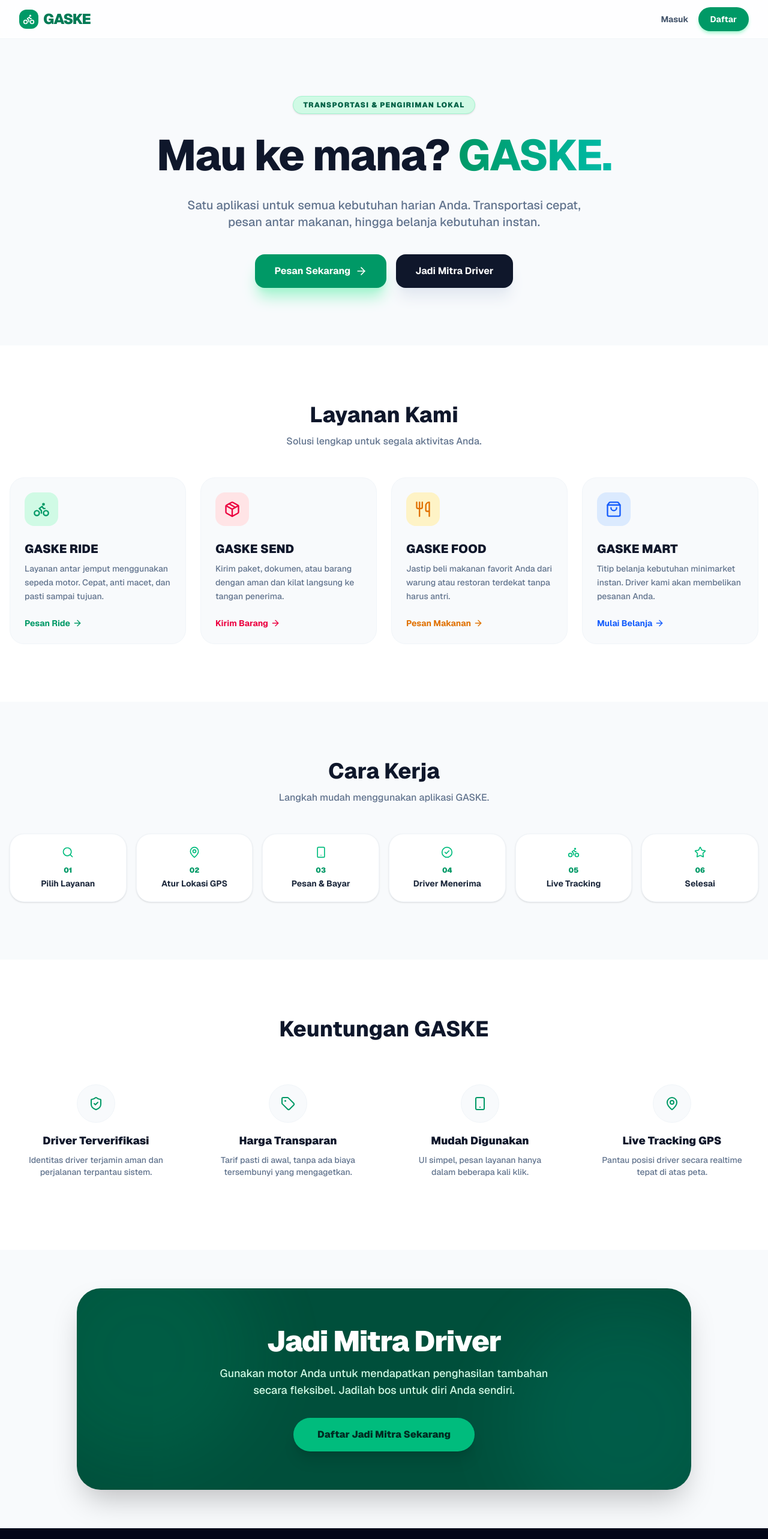
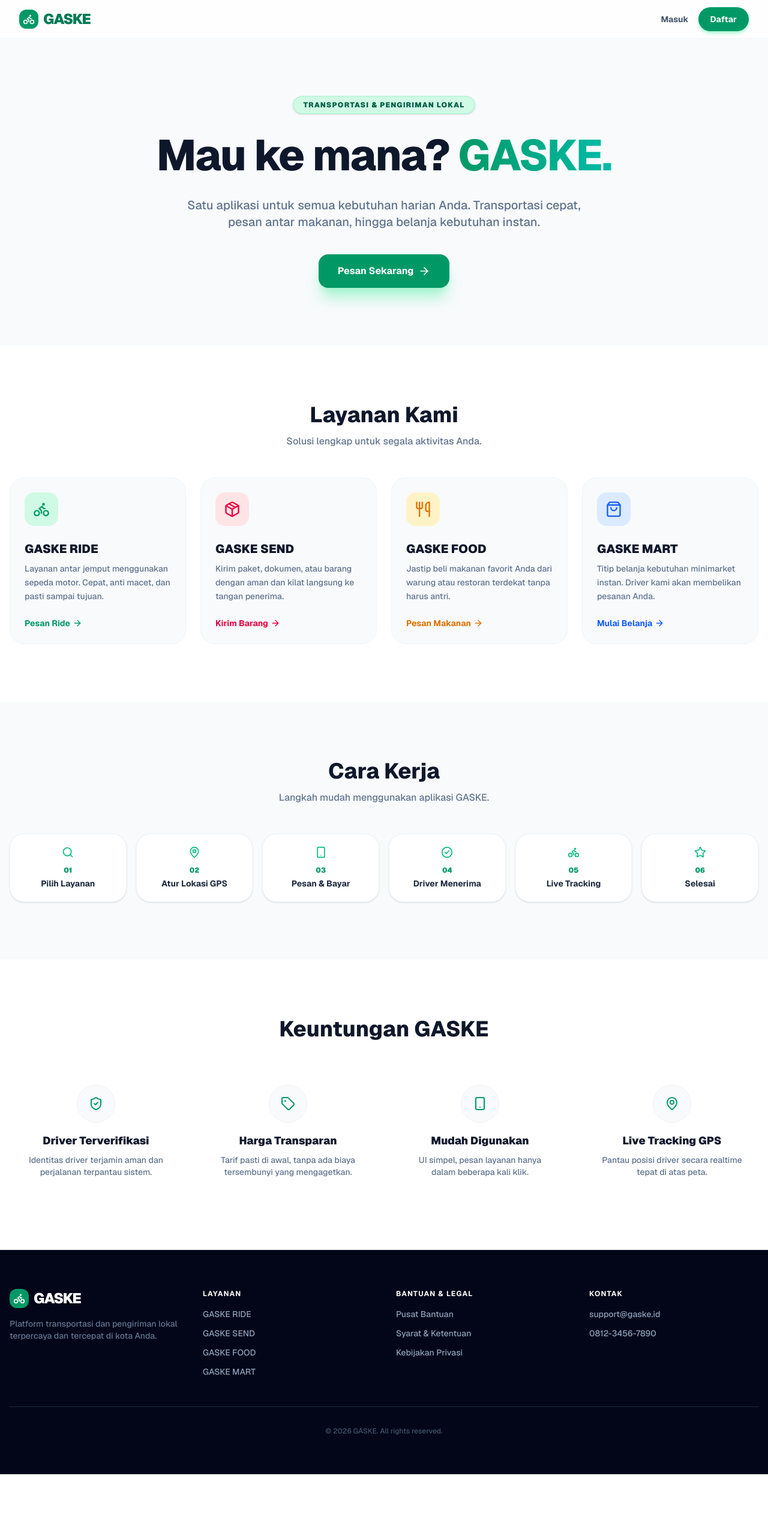
Before and after one commit to anantarenditya/gaske-app, a Next.js app: page / in a window 1280 px wide. Shown: the top 2566 px of the page at 60% size. After the commit the page ends 2458 px from the top, so only its background shows below. Built offline with nearby package versions, Linux system fonts and the light colour scheme.

Commit message:
Remove public driver registration links

```diff
--- a/app/page.tsx
+++ b/app/page.tsx
@@ -1,7 +1,6 @@
 'use client';
 
 import { useRouter } from 'next/navigation';
-import Link from 'next/link';
 import { Bike, Package, Utensils, ShoppingBag, ShieldCheck, Tag, Smartphone, Star, MapPin, Search, CheckCircle2, ArrowRight } from 'lucide-react';
 
 export default function LandingPage() {
@@ -52,11 +51,6 @@ export default function LandingPage() {
             <button onClick={() => router.push('/register')} className="w-full sm:w-auto flex items-center justify-center gap-2 bg-emerald-600 hover:bg-emerald-700 text-white px-8 py-4 rounded-2xl font-bold shadow-xl shadow-emerald-200 transition group cursor-pointer">
               Pesan Sekarang <ArrowRight className="w-5 h-5 group-hover:translate-x-1 transition" />
             </button>
-
-            {/* JADI MITRA DRIVER -> DRIVER (/driver/register) MENGGUNAKAN LINK */}
-            <Link href="/driver/register" className="w-full sm:w-auto flex items-center justify-center gap-2 bg-slate-900 hover:bg-slate-800 text-white px-8 py-4 rounded-2xl font-bold shadow-xl shadow-slate-200 transition cursor-pointer text-center">
-              Jadi Mitra Driver
-            </Link>
           </div>
         </section>
 
@@ -180,27 +174,6 @@ export default function LandingPage() {
             </div>
           </div>
         </section>
-
-        {/* CTA MITRA DRIVER */}
-        <section className="py-16 px-4">
-          <div className="max-w-5xl mx-auto bg-emerald-900 rounded-[2.5rem] p-8 md:p-16 text-center shadow-2xl relative overflow-hidden">
-            <div className="absolute top-0 left-0 w-full h-full opacity-10 pointer-events-none">
-              <div className="absolute w-96 h-96 bg-emerald-400 rounded-full blur-3xl -top-20 -left-20"></div>
-              <div className="absolute w-96 h-96 bg-teal-400 rounded-full blur-3xl -bottom-20 -right-20"></div>
-            </div>
-
-            <div className="relative z-10 flex flex-col items-center">
-              <h2 className="text-3xl md:text-5xl font-black text-white tracking-tight mb-4">Jadi Mitra Driver</h2>
-              <p className="text-emerald-100 text-sm md:text-lg max-w-xl font-medium mb-8">
-                Gunakan motor Anda untuk mendapatkan penghasilan tambahan secara fleksibel. Jadilah bos untuk diri Anda sendiri.
-              </p>
-              {/* TOMBOL BAWAH KHUSUS DRIVER MENGGUNAKAN LINK */}
-              <Link href="/driver/register" className="inline-block bg-emerald-500 hover:bg-emerald-400 text-emerald-950 font-black px-10 py-4 rounded-full shadow-xl transition-all hover:scale-105 hover:shadow-emerald-500/30 cursor-pointer text-center">
-                Daftar Jadi Mitra Sekarang
-              </Link>
-            </div>
-          </div>
-        </section>
       </main>
 
       {/* FOOTER */}
```
